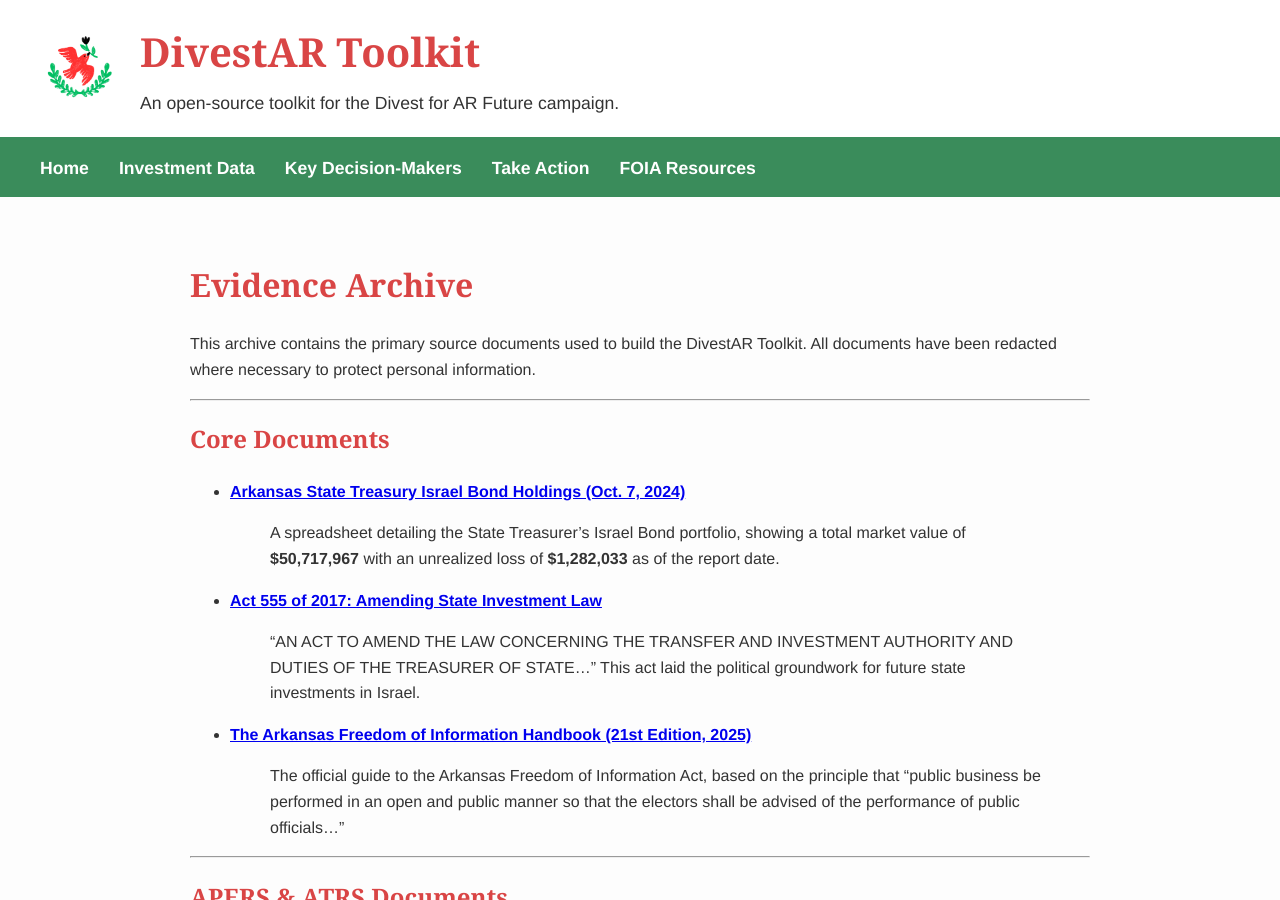
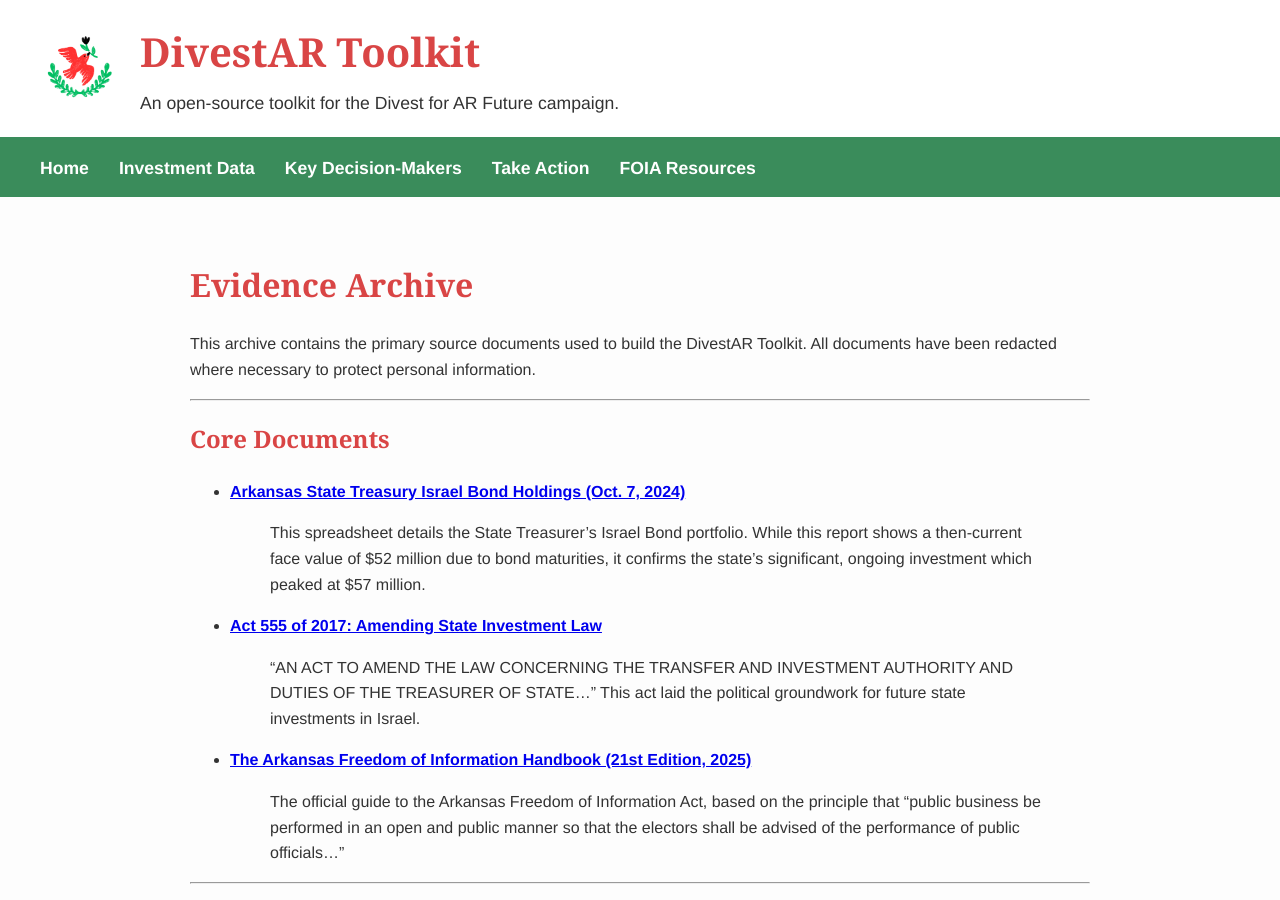
Before and after one commit to DunlapJP/divestar-toolkit, a Jekyll site: the page built from source-documents/index.md, in a window 1280 px wide and 900 px high. Built offline with Jekyll 4.4.1, drawn with Linux system fonts in a browser that asks for light colours; our own code applies the rules of GitHub Pages for plain Markdown files.

Commit message:
Update index.md

```diff
--- a/source-documents/index.md
+++ b/source-documents/index.md
@@ -7,7 +7,7 @@ This archive contains the primary source documents used to build the DivestAR To
 ## Core Documents
 
 * **[Arkansas State Treasury Israel Bond Holdings (Oct. 7, 2024)](./2024-10-07_AR-Treasury_Portfolio-Holdings_Israel-Bonds.xlsx)**
-    > A spreadsheet detailing the State Treasurer's Israel Bond portfolio, showing a total market value of **$50,717,967** with an unrealized loss of **$1,282,033** as of the report date.
+    > This spreadsheet details the State Treasurer's Israel Bond portfolio. While this report shows a then-current face value of $52 million due to bond maturities, it confirms the state's significant, ongoing investment which peaked at $57 million.
 
 * **[Act 555 of 2017: Amending State Investment Law](./2017_AR-Legislature_Act-555_Investment-Policy.pdf)**
     > "AN ACT TO AMEND THE LAW CONCERNING THE TRANSFER AND INVESTMENT AUTHORITY AND DUTIES OF THE TREASURER OF STATE..." This act laid the political groundwork for future state investments in Israel.
```
